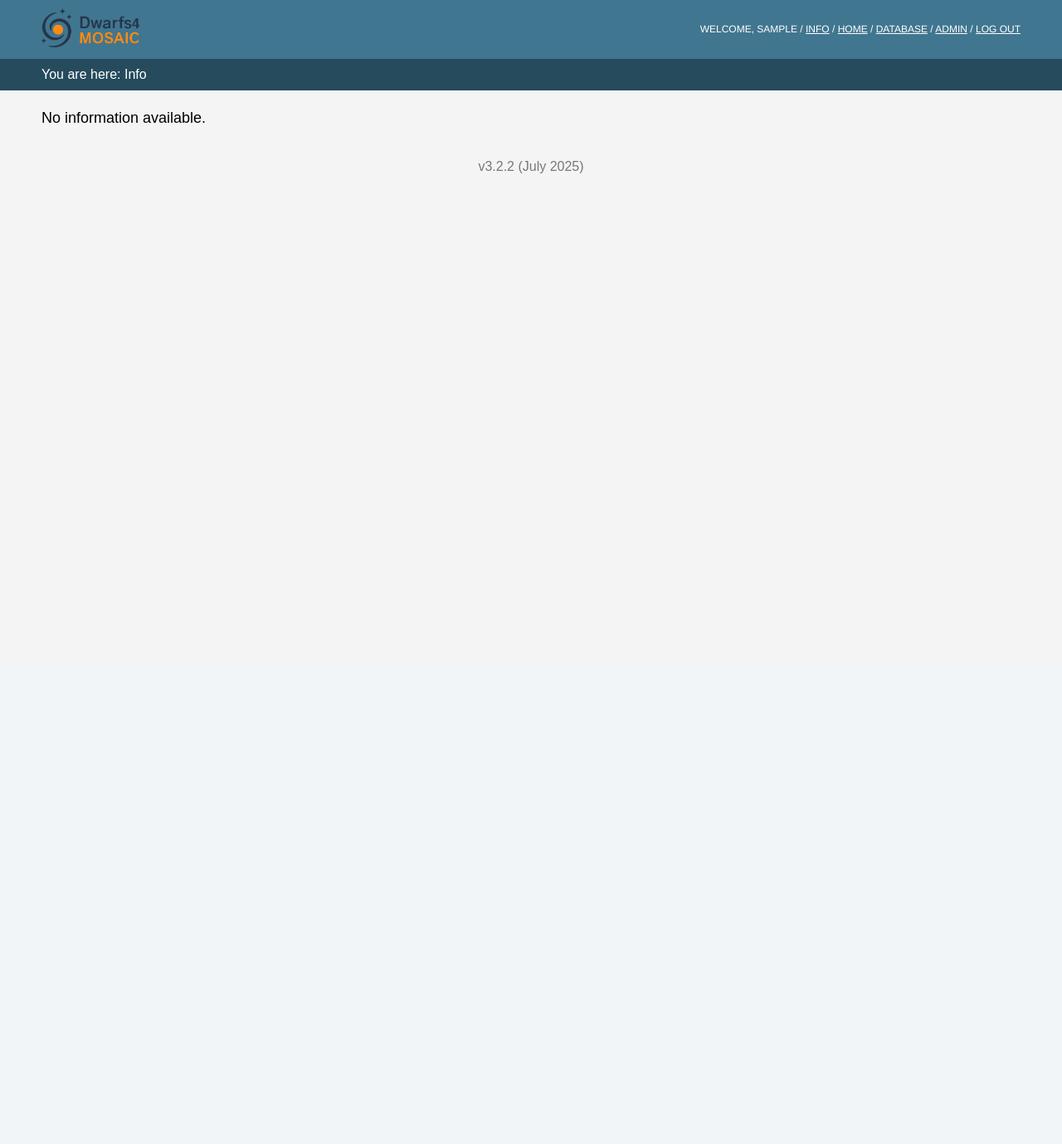
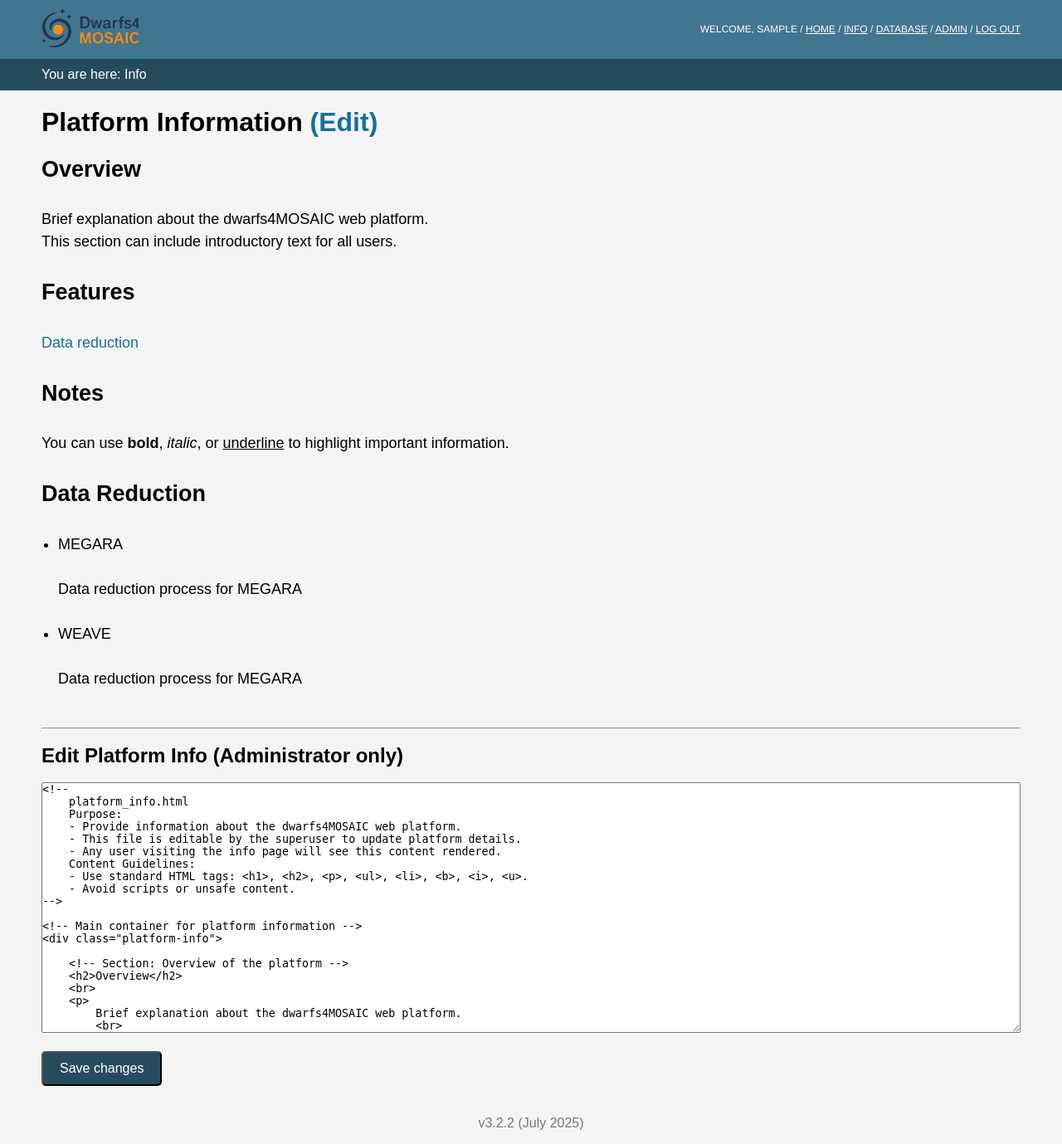
Before and after one commit to noeliagrande/Dwarfs4MOSAIC-Web, a Django app: page /info/ in a window 1280 px wide. Shown: the whole page at 83% size. Before the commit the page ends 209 px from the top, so only its background shows below. Run offline with Django 5.2, Linux system fonts and the light colour scheme; the visitor is signed in with stand-in values (Sample User, id 1); some libraries are stand-ins or nearby versions.

Commit message:
El fichero platform_info.html es editable desde la propia web desde el perfil de administrador

```diff
--- a/src/dwarfs4MOSAIC/platform_info.html
+++ b/src/dwarfs4MOSAIC/platform_info.html
@@ -1,11 +1,9 @@
 <!--
     platform_info.html
-
     Purpose:
     - Provide information about the dwarfs4MOSAIC web platform.
     - This file is editable by the superuser to update platform details.
     - Any user visiting the info page will see this content rendered.
-
     Content Guidelines:
     - Use standard HTML tags: <h1>, <h2>, <p>, <ul>, <li>, <b>, <i>, <u>.
     - Avoid scripts or unsafe content.
@@ -14,15 +12,12 @@
 <!-- Main container for platform information -->
 <div class="platform-info">
 
-    <!-- Main heading -->
-    <h1>Platform Information</h1>
-    <br>
-
     <!-- Section: Overview of the platform -->
     <h2>Overview</h2>
     <br>
     <p>
         Brief explanation about the dwarfs4MOSAIC web platform.
+        <br>
         This section can include introductory text for all users.
     </p>
     <br>
@@ -30,14 +25,13 @@
     <!-- Section: Key features presented as a bullet list -->
     <h2>Features</h2>
     <br>
-    <ul>
-        <li>Manage observing blocks</li>
-        <li>View targets and telescopes</li>
-        <li>Import/export CSV data</li>
-    </ul>
+
+    <!-- Link to the Data Reduction section below -->
+    <a href="#data-reduction">Data reduction</a>
     <br>
 
     <!-- Section: Additional notes, formatting examples -->
+    <br>
     <h2>Notes</h2>
     <br>
     <p>
@@ -47,25 +41,17 @@
 
     <!-- Additional sections can be added below -->
     <!-- For example: FAQ, Contact info, Change log, etc. -->
-
 </div>
 
-
-
-
-<h2>Data Reduction</h2>
+<h2 id="data-reduction">Data Reduction</h2>
 <br>
-
 <ul>
     <li>MEGARA</li>
     <br>
     <p> Data reduction process for MEGARA</p>
-
     <br>
-
     <li>WEAVE</li>
     <br>
     <p> Data reduction process for MEGARA</p>
-
     <br>
 </ul>
--- a/src/dwarfs4MOSAIC/templates/dwarfs4MOSAIC/base.html
+++ b/src/dwarfs4MOSAIC/templates/dwarfs4MOSAIC/base.html
@@ -55,11 +55,11 @@
 
                     <span>WELCOME, {{ user.get_short_name|default:user.username|upper }}&nbsp;/</span>
 
+                    <span><a href="{% url 'home' %}" title="{{ 'Home page' }}">HOME</a>&nbsp;/</span>
                     <span><a href="{% url 'info' %}" title="{{ 'Information page' }}">INFO</a>&nbsp;/</span>
 
                     <!-- Admin-specific navigation options -->
                     {% if user.is_superuser %}
-                        <span><a href="{% url 'home' %}" title="{{ 'Home page' }}">HOME</a>&nbsp;/</span>
                         <span><a href="{% url 'database' %}" title="{{ 'Database tables page' }}">DATABASE</a>&nbsp;/</span>
                         <span><a href="{% url 'admin:index' %}" title="{{ 'Database administration page' }}">ADMIN</a> /</span>
                     {% endif %}
--- a/src/dwarfs4MOSAIC/templates/dwarfs4MOSAIC/info.html
+++ b/src/dwarfs4MOSAIC/templates/dwarfs4MOSAIC/info.html
@@ -25,7 +25,38 @@
 {# Render the HTML content safely without escaping it.
    Only do this for trusted content to avoid XSS issues. #}
 {% block content %}
+
+    <!-- Main heading -->
+    <h1>
+        Platform Information
+        {% if user.is_superuser %}
+            <a href="#edit-info" class="edit-link">(Edit)</a>
+        {% endif %}
+    </h1>
+    <br>
+
     <div class="platform-info">
         {{ content|safe }}
     </div>
+
+    {% if is_superuser %}
+        <br>
+        <hr>
+        <br>
+        <h2 id="edit-info">Edit Platform Info (Administrator only)</h2>
+        <br>
+        <form method="post">
+            {% csrf_token %}
+            <textarea name="content" rows="20" style="width:100%;">{{ content }}</textarea>
+            <br><br>
+            <button type="submit"
+                id="action_button"
+                style="cursor:pointer; background-color: var(--breadcrumbs-color); color: white;
+                       padding: 10px 20px; border-radius: 5px; text-decoration: none; font-size: 16px;"
+                title="Save the changes">
+            Save changes
+        </button>
+        </form>
+    {% endif %}
+
 {% endblock %}
--- a/src/dwarfs4MOSAIC/views.py
+++ b/src/dwarfs4MOSAIC/views.py
@@ -9,6 +9,7 @@
 
 # Standard libraries
 import os
+import re
 import tempfile
 import zipfile
 
@@ -17,7 +18,7 @@
 from django.contrib import messages
 from django.contrib.auth.models import Group
 from django.http import FileResponse, JsonResponse
-from django.shortcuts import render
+from django.shortcuts import render, redirect
 
 # Local application imports
 from .models import *
@@ -87,16 +88,36 @@
     return render(request, 'dwarfs4MOSAIC/home.html', context)
 
 # Info page showing any information relative to the platform
+
+# Path to the HTML file
 PLATFORM_INFO_PATH = os.path.join(settings.BASE_DIR, 'dwarfs4mosaic', 'platform_info.html')
+
 def info_view(request):
-    # Read file content
-    if os.path.exists(PLATFORM_INFO_PATH):
+    # Read current HTML content
+    try:
         with open(PLATFORM_INFO_PATH, 'r', encoding='utf-8') as f:
             content = f.read()
-    else:
-        content = 'No information available.'
+    except FileNotFoundError:
+        content = "<p>No platform info available.</p>"
 
-    return render(request, 'dwarfs4mosaic/info.html', {'content': content})
+    # Handle editing form submission (only for superuser)
+    if request.method == 'POST' and request.user.is_superuser:
+        new_content = request.POST.get('content', '')
+
+        # Normalize line endings and remove blank lines
+        new_content = re.sub(r'\r\n', '\n', new_content)  # convert Windows newlines to Unix
+        #new_content = re.sub(r'^\s*\n', '', new_content, flags=re.MULTILINE)  # remove blank lines
+
+        with open(PLATFORM_INFO_PATH, 'w', encoding='utf-8') as f:
+            f.write(new_content)
+        #messages.success(request, 'Platform information updated successfully.')
+        return redirect('info')  # reload page
+
+    # Render page with content and superuser flag
+    return render(request, 'dwarfs4MOSAIC/info.html', {
+        'content': content,
+        'is_superuser': request.user.is_superuser
+    })
 
 # Render static database overview page
 def database_view(request):
```
